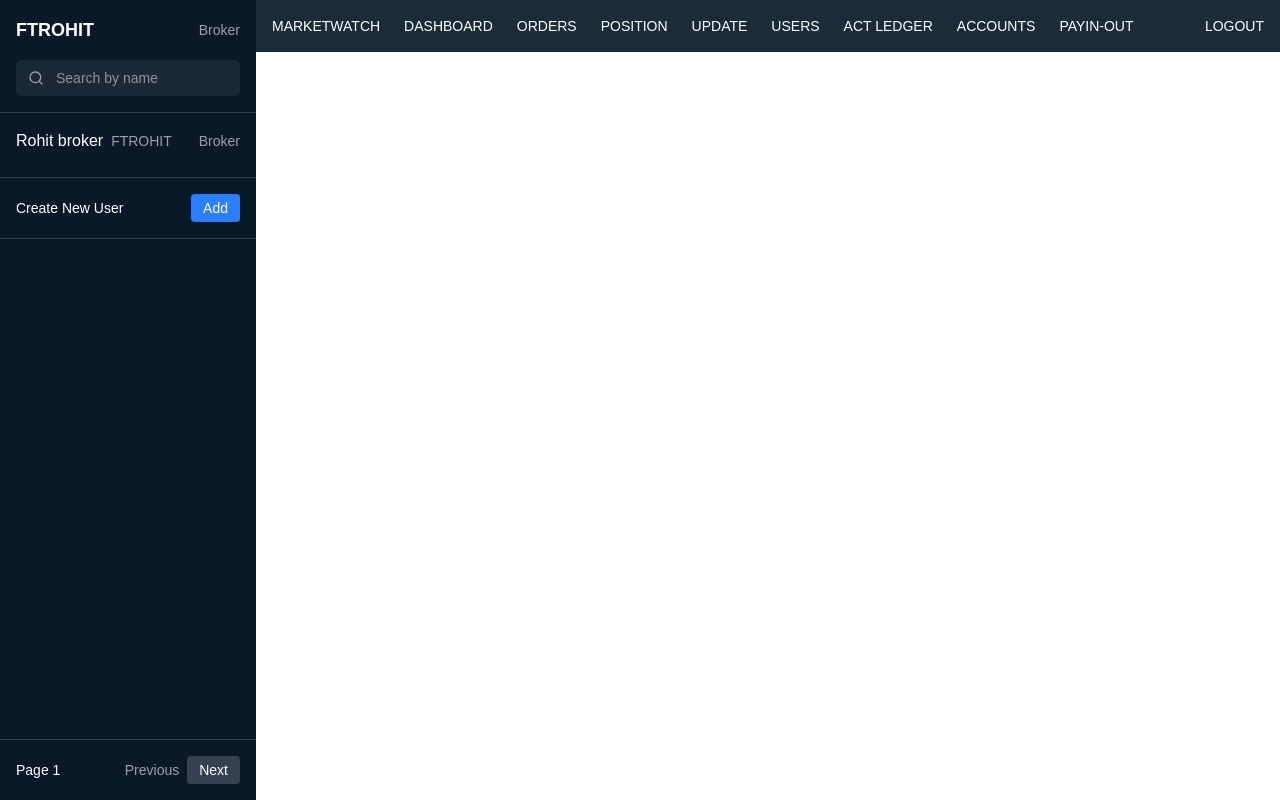
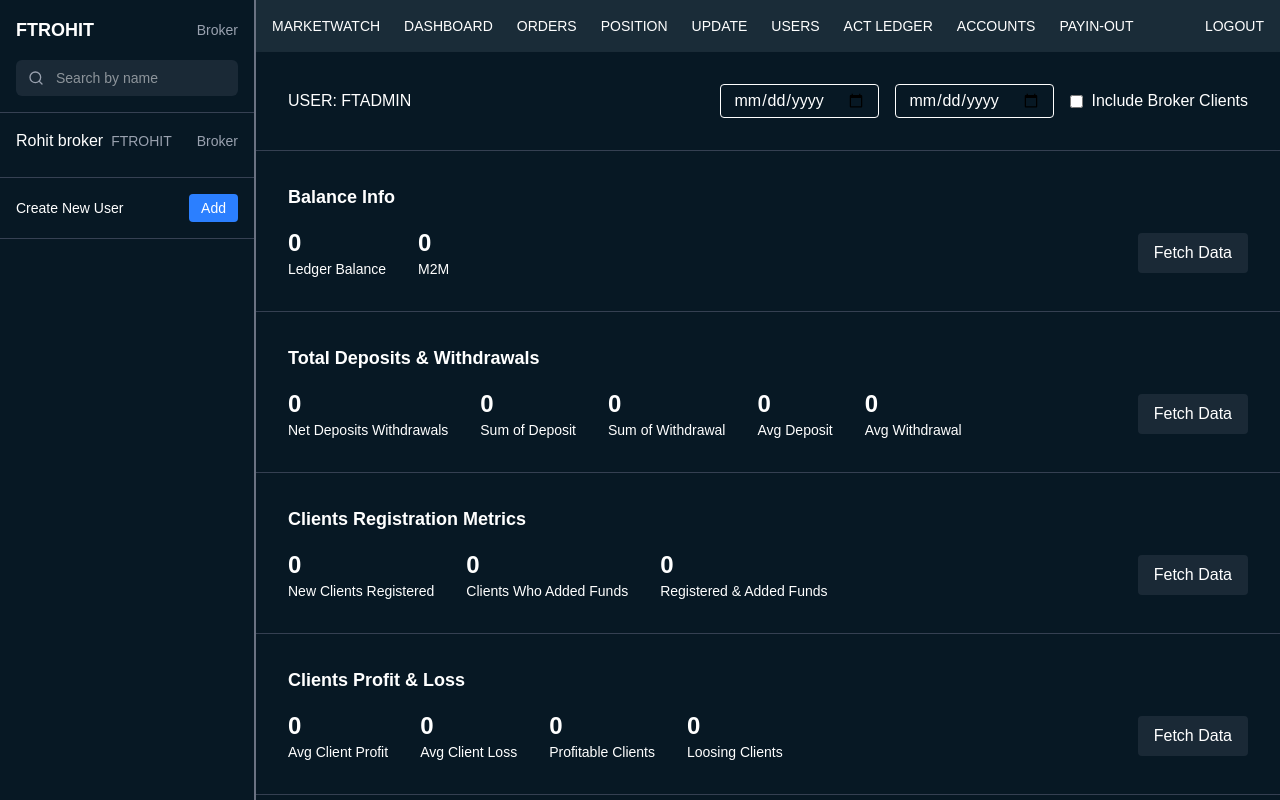
Before and after one commit to masum-abrar/Nex-Trade, a Next.js app: page /dashboard in a window 1280 px wide. Shown: the top 800 px of the page. Built offline with nearby package versions, Linux system fonts and the light colour scheme.

Commit message:
Dashboard Content Added

```diff
--- a/src/app/Components/Sidebar.jsx
+++ b/src/app/Components/Sidebar.jsx
@@ -21,7 +21,7 @@ export const Sidebar = () => {
       <div
         className={`${
           isSidebarOpen ? "translate-x-0" : "-translate-x-full"
-        } md:translate-x-0 fixed md:static w-64 bg-[#0a1929] text-white h-screen flex flex-col transition-transform duration-300 ease-in-out z-40`}
+        } md:translate-x-0 fixed md:static w-64 bg-[#071824] text-white  flex flex-col transition-transform duration-300 ease-in-out z-40 border-r-2  border-gray-500`}
       >
         <div className="p-4 border-b border-gray-700">
           <div className="flex items-center justify-between mb-4">
--- a/src/app/dashboard/page.jsx
+++ b/src/app/dashboard/page.jsx
@@ -1,15 +1,169 @@
+'use client';
 import React from 'react';
 import Sidebar from '../Components/Sidebar';
 import Navbar from '../Components/Navbar';
-
+import { useState } from 'react';
 
 const HomePage = () => {
+    const [includeClients, setIncludeClients] = useState(false);
+    const [fromDate, setFromDate] = useState("");
+    const [toDate, setToDate] = useState("");
+
   return (
-    <div className="flex">
+    <div className="flex ">
       <Sidebar />
       <div className="flex-1">
         <Navbar />
         {/* Main content goes here */}
+        <div className="flex flex-col">
+      {/* Top User Info Box */}
+      <div className="flex flex-wrap  items-center text-white bg-[#071824] p-8 border-b border-gray-700  shadow">
+        <p className="font-medium">USER: FTADMIN</p>
+        <div className="flex flex-wrap gap-4 ml-auto">
+          <input
+            type="date"
+            value={fromDate}
+            onChange={(e) => setFromDate(e.target.value)}
+            className="border rounded px-3 py-1"
+            placeholder="From Date"
+          />
+          <input
+            type="date"
+            value={toDate}
+            onChange={(e) => setToDate(e.target.value)}
+            className="border rounded px-3 py-1"
+            placeholder="To Date"
+          />
+          <label className="flex items-center space-x-2">
+            <input
+              type="checkbox"
+              checked={includeClients}
+              onChange={(e) => setIncludeClients(e.target.checked)}
+              className="rounded"
+            />
+            <span>Include Broker Clients</span>
+          </label>
+        </div>
+      </div>
+
+      {/* Balance Info Box */}
+      <div className="text-white bg-[#071824] p-8 border-b border-gray-700 shadow">
+        <h2 className="text-lg font-semibold mb-4">Balance Info</h2>
+        <div className="flex flex-wrap gap-8 items-center">
+          <div>
+            <p className="text-2xl font-bold">0</p>
+            <p className="text-sm text-white">Ledger Balance</p>
+          </div>
+          <div>
+            <p className="text-2xl font-bold">0</p>
+            <p className="text-sm text-white">M2M</p>
+          </div>
+          <button className="ml-auto bg-[#1a2936] text-white px-4 py-2 rounded hover:bg-blue-600 transition-colors">
+            Fetch Data
+          </button>
+        </div>
+      </div>
+
+      {/* Deposits & Withdrawals Box */}
+      <div className="text-white bg-[#071824] p-8 border-b border-gray-700 shadow">
+        <h2 className="text-lg font-semibold mb-4">Total Deposits & Withdrawals</h2>
+        <div className="flex flex-wrap gap-8 items-center">
+          <div>
+            <p className="text-2xl font-bold">0</p>
+            <p className="text-sm text-white">Net Deposits Withdrawals</p>
+          </div>
+          <div>
+            <p className="text-2xl font-bold">0</p>
+            <p className="text-sm text-white">Sum of Deposit</p>
+          </div>
+          <div>
+            <p className="text-2xl font-bold">0</p>
+            <p className="text-sm text-white">Sum of Withdrawal</p>
+          </div>
+          <div>
+            <p className="text-2xl font-bold">0</p>
+            <p className="text-sm text-white">Avg Deposit</p>
+          </div>
+          <div>
+            <p className="text-2xl font-bold">0</p>
+            <p className="text-sm text-white">Avg Withdrawal</p>
+          </div>
+          <button className="ml-auto bg-[#1a2936] text-white px-4 py-2 rounded hover:bg-blue-600 transition-colors">
+            Fetch Data
+          </button>
+        </div>
+      </div>
+
+      {/* Client Registration Metrics */}
+      <div className="text-white bg-[#071824] p-8 border-b border-gray-700 shadow">
+        <h2 className="text-lg font-semibold mb-4">Clients Registration Metrics</h2>
+        <div className="flex flex-wrap gap-8 items-center">
+          <div>
+            <p className="text-2xl font-bold">0</p>
+            <p className="text-sm text-white">New Clients Registered</p>
+          </div>
+          <div>
+            <p className="text-2xl font-bold">0</p>
+            <p className="text-sm text-white">Clients Who Added Funds</p>
+          </div>
+          <div>
+            <p className="text-2xl font-bold">0</p>
+            <p className="text-sm text-white">Registered & Added Funds</p>
+          </div>
+          <button className="ml-auto bg-[#1a2936] text-white px-4 py-2 rounded hover:bg-blue-600 transition-colors">
+            Fetch Data
+          </button>
+        </div>
+      </div>
+
+      {/* Clients Profit & Loss */}
+      <div className="text-white bg-[#071824] p-8 border-b border-gray-700 shadow">
+        <h2 className="text-lg font-semibold mb-4">Clients Profit & Loss</h2>
+        <div className="flex flex-wrap gap-8 items-center">
+          <div>
+            <p className="text-2xl font-bold">0</p>
+            <p className="text-sm text-white">Avg Client Profit</p>
+          </div>
+          <div>
+            <p className="text-2xl font-bold">0</p>
+            <p className="text-sm text-white">Avg Client Loss</p>
+          </div>
+          <div>
+            <p className="text-2xl font-bold">0</p>
+            <p className="text-sm text-white">Profitable Clients</p>
+          </div>
+          <div>
+            <p className="text-2xl font-bold">0</p>
+            <p className="text-sm text-white">Loosing Clients</p>
+          </div>
+          <button className="ml-auto bg-[#1a2936] text-white px-4 py-2 rounded hover:bg-blue-600 transition-colors">
+            Fetch Data
+          </button>
+        </div>
+      </div>
+
+      {/* Positional Details */}
+      <div className="text-white bg-[#071824] p-8 border-b border-gray-700 shadow">
+        <h2 className="text-lg font-semibold mb-4">Positional Details</h2>
+        <div className="flex flex-wrap gap-8 items-center">
+          <div>
+            <p className="text-2xl font-bold">0</p>
+            <p className="text-sm text-white">Buy Positions</p>
+          </div>
+          <div>
+            <p className="text-2xl font-bold">0</p>
+            <p className="text-sm text-white">Sell Positions</p>
+          </div>
+          <div>
+            <p className="text-2xl font-bold">0</p>
+            <p className="text-sm text-white">Buy/Sell Position Ratio</p>
+          </div>
+          <button className="ml-auto bg-[#1a2936] text-white px-4 py-2 rounded hover:bg-blue-600 transition-colors">
+            Fetch Data
+          </button>
+        </div>
+      </div>
+    </div>
       </div>
     </div>
   );
```
